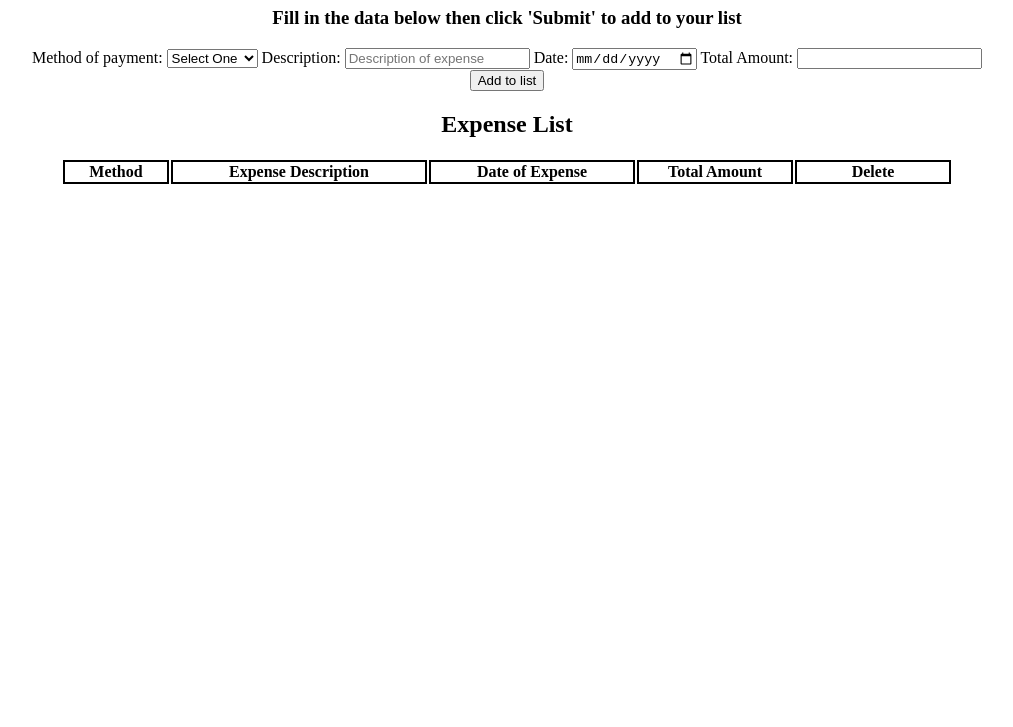
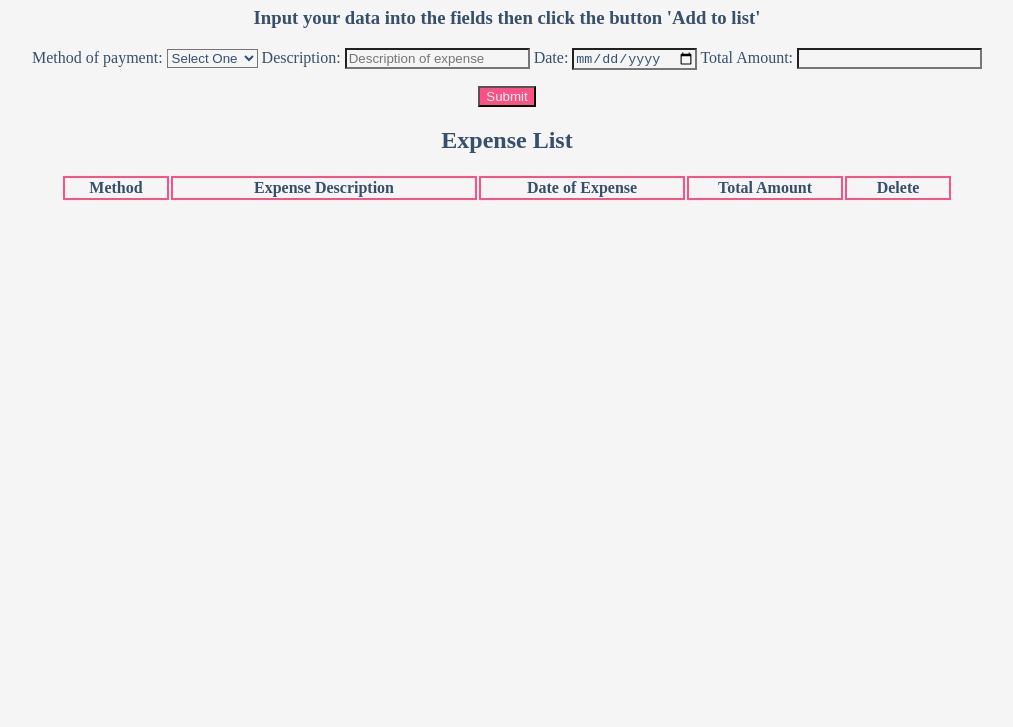
Before and after one commit to Trevorton27/dMalchowExpenseTracker, a plain HTML site: page index.html in a window 1280 px wide. Shown: the part 73-800 px from the top of the page, without its empty margins (133-1146 px from the left). Drawn offline with Linux system fonts and the light colour scheme.

Commit message:
progress so far

```diff
--- a/app.js
+++ b/app.js
@@ -1,6 +1,5 @@
 document.getElementById("submitButton").addEventListener("click", append);
 const tbodyElement = document.querySelector("tbody");
-const formElement = document.querySelector("form");
 
 function append(e) {
     e.preventDefault();
@@ -19,7 +18,7 @@ function append(e) {
     </tr>`;
 
     tbodyElement.innerHTML += newRow;
-    payment.value = '';
+    payment.value = 'NONE';
     info.value = '';
     date.value = '';
     amount.value = '';
--- a/index.html
+++ b/index.html
@@ -11,35 +11,36 @@
 
 <body>
     <h1>Personal Expense Tracker</h1>
-    <h3>Fill in the data below then click 'Submit' to add to your list</h3>
+    <h3>Input your data into the fields then click the button 'Add to list'</h3>
     <div id="formContainer">
-        <form action="">
+        <form>
             <span>
-                <label for="currency">Method of payment:</label>
-                <select name="currency" id="currency" class="form">
-                    <option value="none" selected disabled hidden>Select One</option>
-                    <option value="Cash">Cash</option>
-                    <option value="Card">Credit Card</option>
-                    <option value="Check">Check</option>
-                    <option value="Crypto">Crypto</option>
-                    <option value="Other">Other</option>
+                <label for="currency">Method of payment: </label>
+                <select name="currency" id="currency" class="inputs" required>
+                    <option value="NONE" selected disabled hidden>Select One</option>
+                    <option value="CASH">Cash</option>
+                    <option value="CARD">Credit Card</option>
+                    <option value="CHECK">Check</option>
+                    <option value="CRYPTO">Crypto</option>
+                    <option value="OTHER">Other</option>
                 </select>
             </span>
             <span>
-                <label for="description">Description:</label>
-                <input type="text" name="description" id="description" placeholder="Description of expense" required>
+                <label for="description">Description: </label>
+                <input type="text" name="description" id="description" placeholder="Description of expense"
+                    class="inputs" required />
             </span>
             <span>
-                <label for="date">Date:</label>
-                <input type="date" name="date" id="date" required>
+                <label for="date">Date: </label>
+                <input type="date" name="date" id="date" class="inputs" required />
             </span>
             <span>
-                <label for="cost">Total Amount:</label>
-                <input type="number" name="cost" id="cost" required>
+                <label for="cost">Total Amount: </label>
+                <input type="number" name="cost" id="cost" class="inputs" required />
             </span>
-            <div>
-                <button type="submit" id="submitButton">Add to list</button>
-            </div>
+            <p>
+                <input type="submit" id="submitButton" />
+            </p>
         </form>
     </div>
     <div>
--- a/style.css
+++ b/style.css
@@ -1,5 +1,7 @@
 body {
     text-align: center;
+    background-color: #f5f5f5;
+    color: #364f6b;
 }
 #expenseList {
     margin-left: auto;
@@ -7,10 +9,15 @@ body {
 }
 
 th {
-    border: 2px solid black;
+    border: 2px solid #fc5185;
 }
 td {
-    border: 2px solid black;
+    border: 2px solid #08d9d6;
+}
+
+#submitButton {
+    background-color: #fc5185;
+    color: #f5f5f5;
 }
 
 #method {
@@ -18,7 +25,7 @@ td {
 }
 
 #expenseDescription {
-    width: 250px;
+    width: 300px;
 }
 
 #expenseDate {
@@ -30,11 +37,15 @@ td {
 }
 
 #delete {
-    width: 150px;
+    width: 100px;
 }
 
+.inputs {
+    background-color: #f5f5f5;
+    color: #364f6b;
+}
 .deleteBtn {
     border-radius: 20px;
-    background-color: rgb(236, 92, 92);
-    color: white;
+    background-color:#fc5185;
+    color: #f5f5f5;
 }
```
